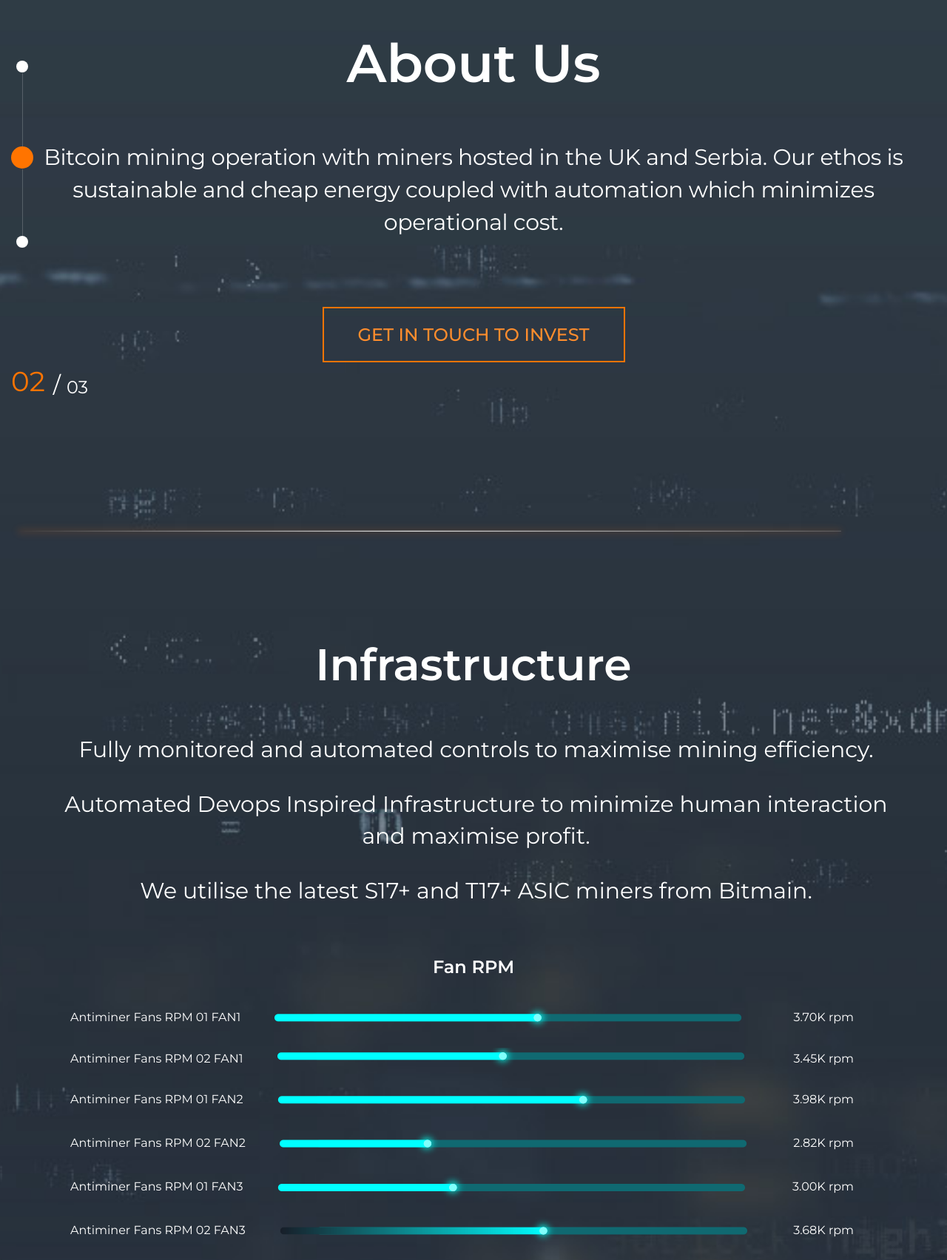
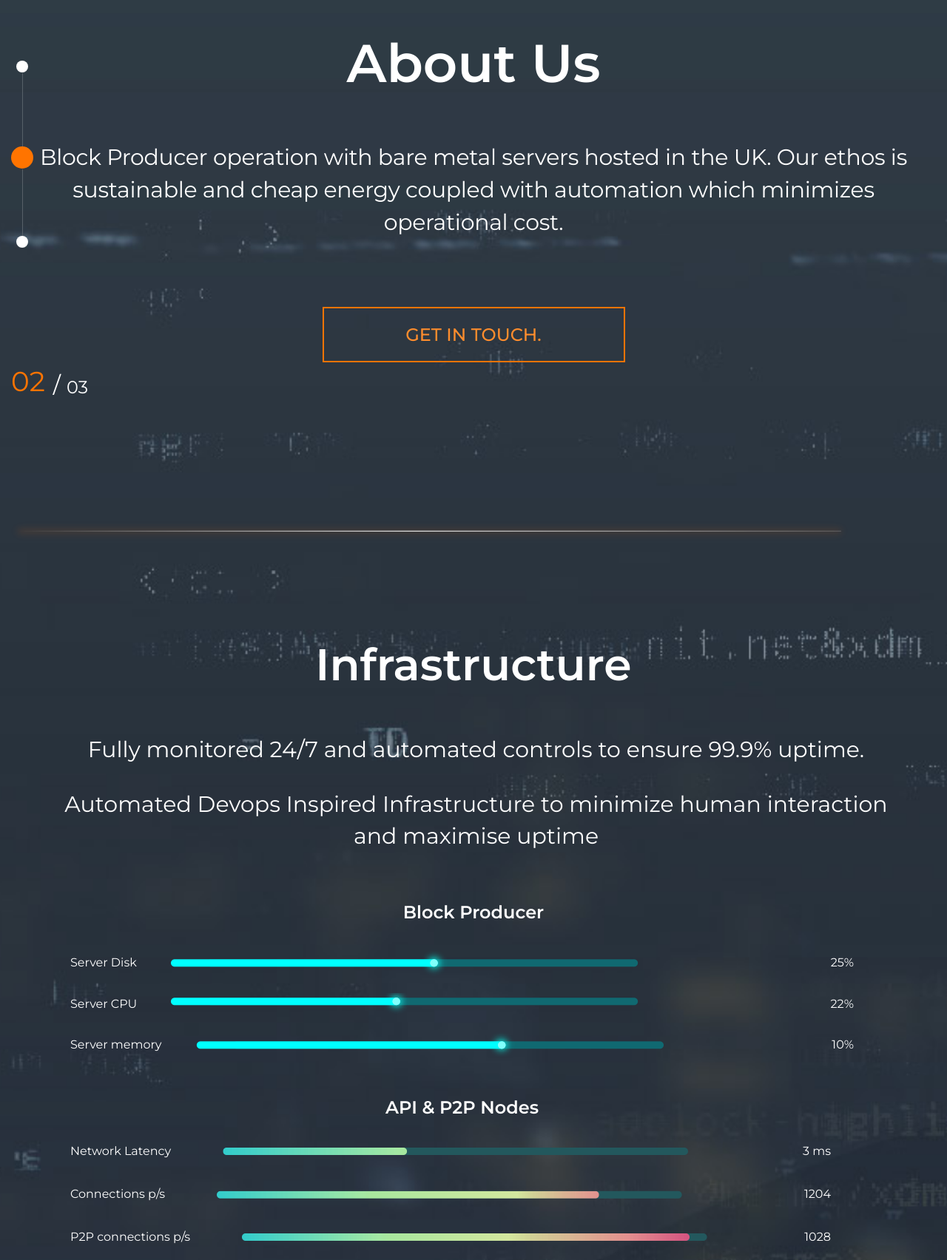
Before and after one commit to ankh2054/www.bommachine.co.uk, a Flask app: page /about in a window 1280 px wide. Shown: the part 248-1952 px from the top of the page at 74% size. Run offline with Flask 2, Linux system fonts and the light colour scheme; some libraries are stand-ins or nearby versions.

Commit message:
wax updates

```diff
--- a/app/routes.py
+++ b/app/routes.py
@@ -50,3 +50,7 @@ def about():
 @app.route('/keybase.txt')
 def static_from_root():
     return send_from_directory(app.static_folder, request.path[1:])
+
+@app.route('/wax.json')
+def static_from_root2():
+    return send_from_directory(app.static_folder, request.path[1:])
--- a/app/templates/about.html
+++ b/app/templates/about.html
@@ -6,8 +6,8 @@
                <div class="container">
                <div class="invest-in">
                    <h1>About Us</h1>
-                   <p>Bitcoin mining operation with miners hosted in the UK and Serbia. Our ethos is sustainable and cheap energy coupled with automation which minimizes operational cost.</p>
-                   <a href="/contact" class="get-btn">Get in Touch to Invest</a>
+                   <p>Block Producer operation with bare metal servers hosted in the UK. Our ethos is sustainable and cheap energy coupled with automation which minimizes operational cost.</p>
+                   <a href="/contact" class="get-btn">Get in Touch.</a>
 
                    </div>
                    <figure>
@@ -21,173 +21,97 @@
 
                    <div class="monitor-in">
                    <h2>Infrastructure</h2>
-                       <p>Fully monitored and automated controls to maximise mining efficiency.</p>
-                       <p>Automated Devops Inspired Infrastructure to minimize human interaction <br> and maximise profit.</p>
-                       <p>We utilise the latest S17+ and T17+ ASIC miners from Bitmain.</p>
+                       <p>Fully monitored 24/7 and automated controls to ensure 99.9% uptime.</p>
+                       <p>Automated Devops Inspired Infrastructure to minimize human interaction <br> and maximise uptime</p>
                        <div class="graph">
-                           <h6>Fan RPM</h6>
+                           <h6>Block Producer</h6>
                            <ul>
                            <li>
                                <div class="graph-in d-flex flex-wrap align-items-center">
 
-                               <p>Antiminer Fans RPM 01 FAN1</p>
+                               <p>Server Disk</p>
 
                                <figure>
                                <img src="{{ url_for('static', filename='images/line1.png') }}" width="632" height="36" alt="img">
                                </figure>
 
-                               <p class="ml-auto">3.70K rpm</p>
+                               <p class="ml-auto">25%</p>
 
                            </div>
                                </li>
                                 <li>
                                <div class="graph-in d-flex flex-wrap align-items-center">
 
-                               <p>Antiminer Fans RPM 02 FAN1</p>
+                               <p>Server CPU</p>
 
                                <figure>
                                <img src="{{ url_for('static', filename='images/line2.png') }}" width="632" height="29" alt="img">
                                </figure>
 
-                               <p class="ml-auto">3.45K rpm</p>
+                               <p class="ml-auto">22%</p>
 
                            </div>
                                </li>
                                 <li>
                                <div class="graph-in d-flex flex-wrap align-items-center">
 
-                               <p>Antiminer Fans RPM 01 FAN2</p>
+                               <p>Server memory</p>
 
                                <figure>
                                <img src="{{ url_for('static', filename='images/line3.png') }}" width="632" height="36" alt="img">
                                </figure>
 
-                               <p class="ml-auto">3.98K rpm</p>
+                               <p class="ml-auto">10%</p>
 
                            </div>
                                </li>
-                                <li>
-                               <div class="graph-in d-flex flex-wrap align-items-center">
 
-                               <p>Antiminer Fans RPM 02 FAN2</p>
 
-                               <figure>
-                               <img src="{{ url_for('static', filename='images/line4.png') }}" width="632" height="36" alt="img">
-                               </figure>
-
-                               <p class="ml-auto">2.82K rpm</p>
-
-                           </div>
-                               </li>
-                                <li>
-                               <div class="graph-in d-flex flex-wrap align-items-center">
-
-                               <p>Antiminer Fans RPM 01 FAN3</p>
-
-                               <figure>
-                               <img src="{{ url_for('static', filename='images/line5.png') }}" width="632" height="36" alt="img">
-                               </figure>
-
-                               <p class="ml-auto">3.00K rpm</p>
-
-                           </div>
-                               </li>
-                                <li>
-                               <div class="graph-in d-flex flex-wrap align-items-center">
-
-                               <p>Antiminer Fans RPM 02 FAN3</p>
-
-                               <figure>
-                               <img src="{{ url_for('static', filename='images/line6.png') }}" width="632" height="36" alt="img">
-                               </figure>
-
-                               <p class="ml-auto">3.68K rpm</p>
-
-                           </div>
-                               </li>
 
                            </ul>
 
 
                        </div>
                          <div class="graph graph-new">
-                           <h6>Temperature</h6>
+                           <h6>API & P2P Nodes</h6>
                            <ul>
                            <li>
                                <div class="graph-in d-flex flex-wrap align-items-center">
 
-                               <p>Antiminer Temp 01 TEMP1</p>
+                               <p>Network Latency</p>
 
                                <figure>
                                <img src="{{ url_for('static', filename='images/new-line1.png') }}" width="629" height="10" alt="img">
                                </figure>
 
-                               <p class="ml-auto">43</p>
+                               <p class="ml-auto">3 ms</p>
+
+                           </div>
+                               </li>
+
+                             <li>
+                               <div class="graph-in d-flex flex-wrap align-items-center">
+
+                               <p>Connections p/s</p>
+
+                               <figure>
+                               <img src="{{ url_for('static', filename='images/new-line5.png') }}" width="629" height="11" alt="img">
+                               </figure>
+
+                               <p class="ml-auto">1204</p>
 
                            </div>
                                </li>
                                <li>
                                <div class="graph-in d-flex flex-wrap align-items-center">
 
-                               <p>Antiminer Temp 02 TEMP1</p>
-
-                               <figure>
-                               <img src="{{ url_for('static', filename='images/new-line2.png') }}" width="629" height="11" alt="img">
-                               </figure>
-
-                               <p class="ml-auto">57</p>
-
-                           </div>
-                               </li>
-                               <li>
-                               <div class="graph-in d-flex flex-wrap align-items-center">
-
-                               <p>Antiminer Temp 01 TEMP2</p>
-
-                               <figure>
-                               <img src="{{ url_for('static', filename='images/new-line3.png') }}" width="629" height="11" alt="img">
-                               </figure>
-
-                               <p class="ml-auto">52</p>
-
-                           </div>
-                               </li>
-                               <li>
-                               <div class="graph-in d-flex flex-wrap align-items-center">
-
-                               <p>Antiminer Temp 02 TEMP2</p>
-
-                               <figure>
-                               <img src="{{ url_for('static', filename='images/new-line4.png') }}" width="629" height="11" alt="img">
-                               </figure>
-
-                               <p class="ml-auto">37</p>
-
-                           </div>
-                               </li>
-                             <li>
-                               <div class="graph-in d-flex flex-wrap align-items-center">
-
-                               <p>Antiminer Temp 01 TEMP3</p>
-
-                               <figure>
-                               <img src="{{ url_for('static', filename='images/new-line5.png') }}" width="629" height="11" alt="img">
-                               </figure>
-
-                               <p class="ml-auto">80</p>
-
-                           </div>
-                               </li>
-                               <li>
-                               <div class="graph-in d-flex flex-wrap align-items-center">
-
-                               <p>Antiminer Temp 02 TEMP3</p>
+                               <p>P2P connections p/s</p>
 
                                <figure>
                                <img src="{{ url_for('static', filename='images/new-line6.png') }}" width="629" height="10" alt="img">
                                </figure>
 
-                               <p class="ml-auto">93</p>
+                               <p class="ml-auto">1028</p>
 
                            </div>
                                </li>
@@ -224,7 +148,7 @@
                        <p>
                            Fully Secure Comms room facilities with environmental controls <br>
                        Multi Location with redundant power and internet <br>
-                           We utilise the latest S17+ and T17+ ASIC miners from Bitmain.
+
                        </p>
                        <figure>
                        <img src="{{ url_for('static', filename='images/illustartor.png') }}" width="791" height="566" alt="img">
@@ -252,9 +176,9 @@
                            <a href="https://www.linkedin.com/in/charlesholtzkampf/"><img src="{{ url_for('static', filename='images/linked.png') }}" width="35" height="33" alt="img"></a>
                            </li>
                        </ul>
-                       <p>Charles Holtzkampf is the founder and leads the technological development and mining strategies.<br> Before the world of blockchain, Charles was CTO at Avanta a leading service office provider in London, <br> with 40 Fully Serviced Offices wordlwide including India. He then founded EOS42 who became <br> a founding Block producer on the EOS blockchain and launched Chintai, the first utility resource <br> exchange. </p>
+                       <p>Charles Holtzkampf is the founder and leads the technological development.<br> Before the world of blockchain, Charles was CTO at Avanta a leading service office provider in London, <br> with 40 Fully Serviced Offices wordlwide including India. He then founded EOS42 who became <br> a founding Block producer on the EOS blockchain and launched Chintai, the first utility resource <br> exchange. </p>
 <p>
-He currently serves as a member of GhostbustersX who leads the blockchain development for <br> Liberland. Charles drives all the technical innovations and operations at BOMmachine. He has been <br> in the Blockchain space for over nine years and has been mining Bitcoin since 2013.</p>
+He currently serves as a member of GhostbustersX who leads the blockchain development for <br> Liberland. Charles drives all the technical innovations and operations at BOMmachine. He has been <br> in the Blockchain space for over nine years and was part of the team that booted EOS mainnet.</p>
                    </div>
                     <figure>
                    <img src="{{ url_for('static', filename='images/divide-line1.png') }}" width="1131" height="27" alt="img">
--- a/app/templates/base.html
+++ b/app/templates/base.html
@@ -112,10 +112,10 @@
                    <div class="footer-links">
                        <h4>ABOUT US</h4>
                        <ul class="d-flex flex-wrap asi">
-                       <li class="col-6"><a href="/about">Bitcoin Mining</a></li>
+                       <li class="col-6"><a href="/about">Block Producer</a></li>
                        <li class="col-6"><a href="/about">Security</a></li>
                        <li class="col-6"><a href="/about">Automation</a></li>
-                       <li class="col-6"><a href="/about">ASIC</a></li>
+                       <li class="col-6"><a href="/about">WAX</a></li>
                        </ul>
                     </div>
                    </li>
@@ -142,7 +142,7 @@
                    </ul>
                </div>
                <div class="copyright">
-               <p>Copyright © 2019 All rights reserved   <span> |</span>   BOMmachine <small><img src="{{ url_for('static', filename='images/heart.png') }}" width="16" height="14" alt="img"></small> BSV</p>
+               <p>Copyright © 2019 All rights reserved   <span> |</span>   BOMmachine <small><img src="{{ url_for('static', filename='images/heart.png') }}" width="16" height="14" alt="img"></small> WAX</p>
                </div>
 
                </div>
```
Also changed, not shown: app/static/wax.json (added, +41 -0 lines), app/templates/contact.html (+5 -2 lines), app/templates/index.html (+5 -5 lines), app/static/images/bommachine_256.png (added), app/static/images/bommachine_256.svg (added), 3 other files.
